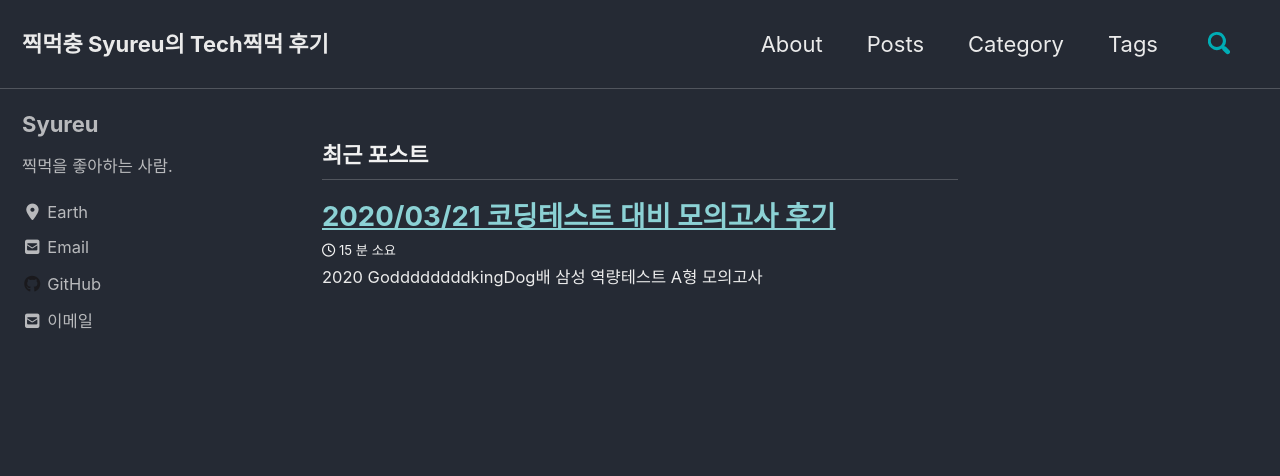
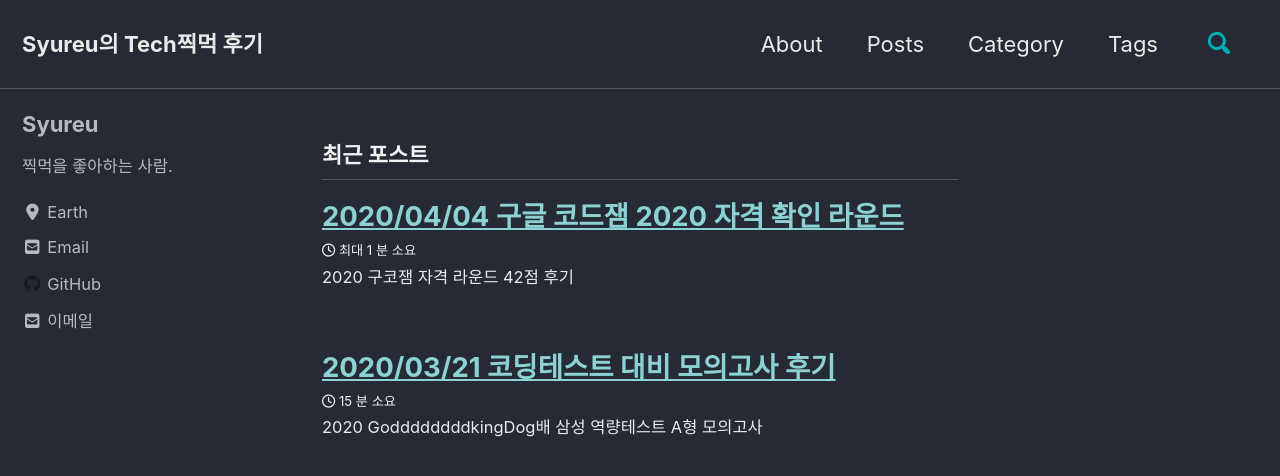
Before and after one commit to syureu/syureu.github.io, a Jekyll site: the page built from index.html, in a window 1280 px wide and 900 px high. Shown: the top 476 px of the window. Built offline with Jekyll 4.4.1, drawn with Linux system fonts in a browser that asks for light colours; cached includes are drawn as plain includes; nearby versions of some CDN libraries; the list of posts is cut into pages by our own code; part of the change alters nothing that is shown.

Commit message:
title and desc modified

```diff
--- a/_config.yml
+++ b/_config.yml
@@ -16,11 +16,11 @@ minimal_mistakes_skin    : "dark" # "air", "aqua", "contrast", "dark", "dirt", "
 
 # Site Settings
 locale                   : "ko-KR"
-title                    : "찍먹충 Syureu의 Tech찍먹 후기"
+title                    : "Syureu의 Tech찍먹 후기"
 title_separator          : "-"
 subtitle                 : # site tagline that appears below site title in masthead
 name                     : "Syureu"
-description              : "An amazing website."
+description              : "포스팅은 잘 안 올라 오는 Syureu의 Tech찍먹기행기입니다."
 url                      : "https://syureu.github.io" # the base hostname & protocol for your site e.g. "https://mmistakes.github.io"
 baseurl                  : # the subpath of your site, e.g. "/blog"
 repository               : "syureu/syureu.github.io" # GitHub username/repo-name e.g. "mmistakes/minimal-mistakes"
--- /dev/null
+++ b/_posts/ps/review/2020-04-04-GOOGLE_CODE_JAM_2020_Qualification_Round.md
@@ -0,0 +1,35 @@
+---
+title: 2020/04/04 구글 코드잼 2020 자격 확인 라운드
+excerpt: 2020 구코잼 자격 라운드 42점 후기
+classes: wide
+tags: [PS]
+categories: [PS]
+---
+# [2020 구글 코드잼 스코어보드 바로가기](https://codingcompetitions.withgoogle.com/codejam/round/000000000019fd27)
+
+# 문제 목록
+1. Vestigium | [문제 링크](https://codingcompetitions.withgoogle.com/codejam/round/000000000019fd27/000000000020993c) | [후기 링크]()
+2. Nesting Depth | [문제 링크](https://codingcompetitions.withgoogle.com/codejam/round/000000000019fd27/0000000000209a9f) | [후기 링크]()
+3. Parenting Partnering Returns | [문제 링크](https://codingcompetitions.withgoogle.com/codejam/round/000000000019fd27/000000000020bdf9) | [후기 링크]()
+4. ESAb ATAd | [문제 링크]()
+5. Indicium | [문제 링크]()
+
+# 후기에 앞서
+이제 두 번째 포스팅이다. 오늘(진짜?)은 4월 4일 있었던 2020구글 코드잼 자격 확인 라운드와 4월 5일에 있었던 2020 라인 SW 상반기 채용 코테 후기를 쓸 것이다. 전에 첫 포스팅 해본 결과 글을 너무 길게 쓰는 것 같다. 짧게 짧게 하자.
+
+# 시험 전
+태생 ps러는 아닌 관계로 ps 대회 사정에 그렇게 밝지 못하다. 그리고 알게된 대회 대부분 이제 내가 나갈 수 있는 시기적 조건도 지나갔다. 사실 알고 있어도 실력부족으로 제대로 진출도 못하지만..<br>
+구코잼 역시 들어만 본적 있는 대회였는데(갓tourist가 우승을 했던) 최근 알고리즘 커뮤니티 등에서 얘기가 많이 나오길래 그냥 ps 감각 유지겸, 과연 나의 미천한 실력으로 어디까지 갈 수 있는가 궁금해져서 대회에 도전!
+
+# 1 - Vestigium ([링크](https://codingcompetitions.withgoogle.com/codejam/round/000000000019fd27/000000000020993c))
+
+## 분석과 접근
+뭐 어렵지 않다. 시키는대로 하면된다. 영어 해석이 더 어려웠다.
+1. N*N 인접행렬이 주어지는데
+2. 대각선으로(좌상에서 우하 방향으로) 읽었을 때 합
+3. 겹치는 숫자가 있는 행의 수
+4. 겹치는 숫자가 있는 열의 수
+
+를 순서대로 출력하기만 하면 끝
+
+소스는 게시해도 되는지 알아보고 게시 할 예정
```
